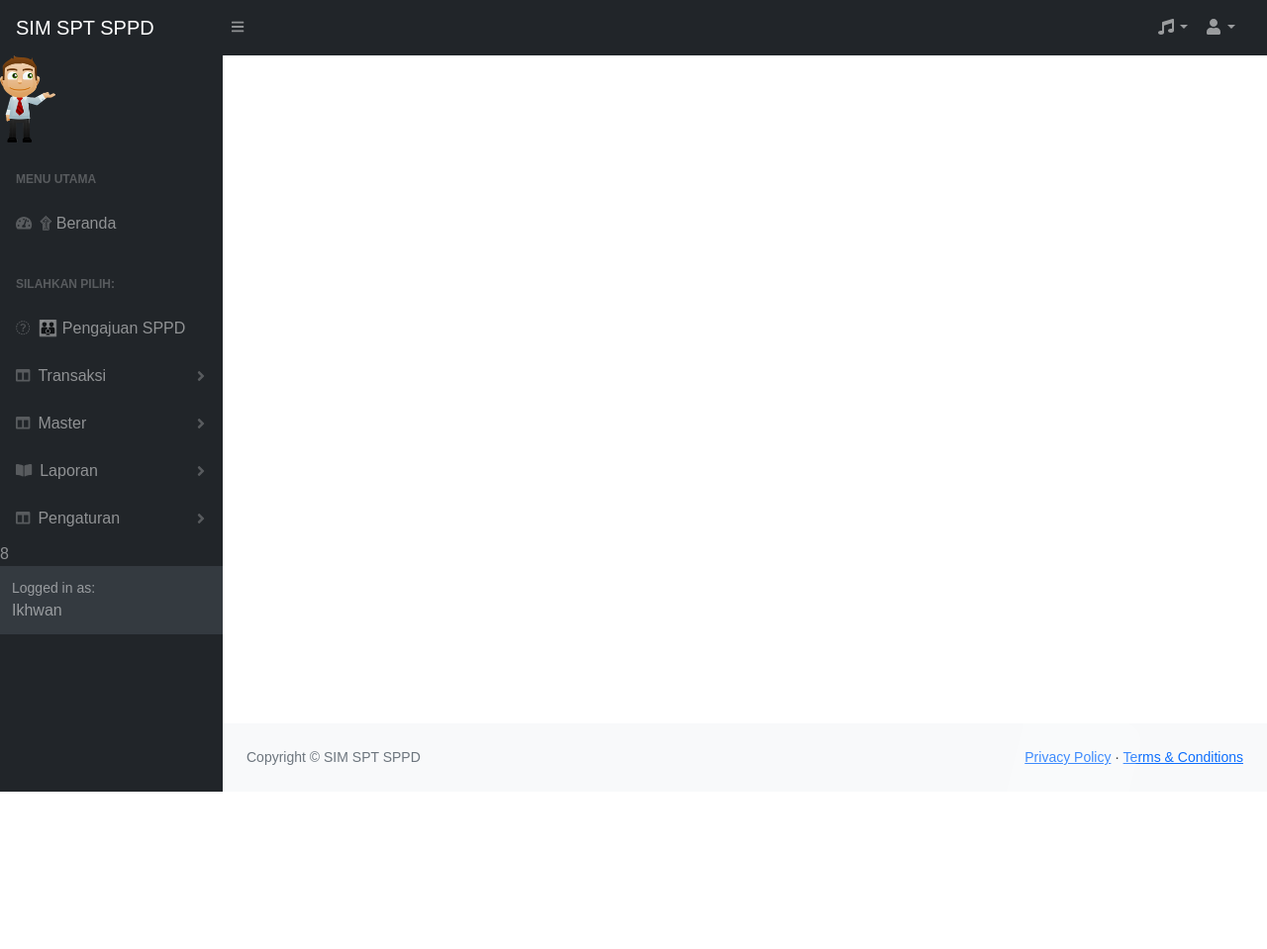
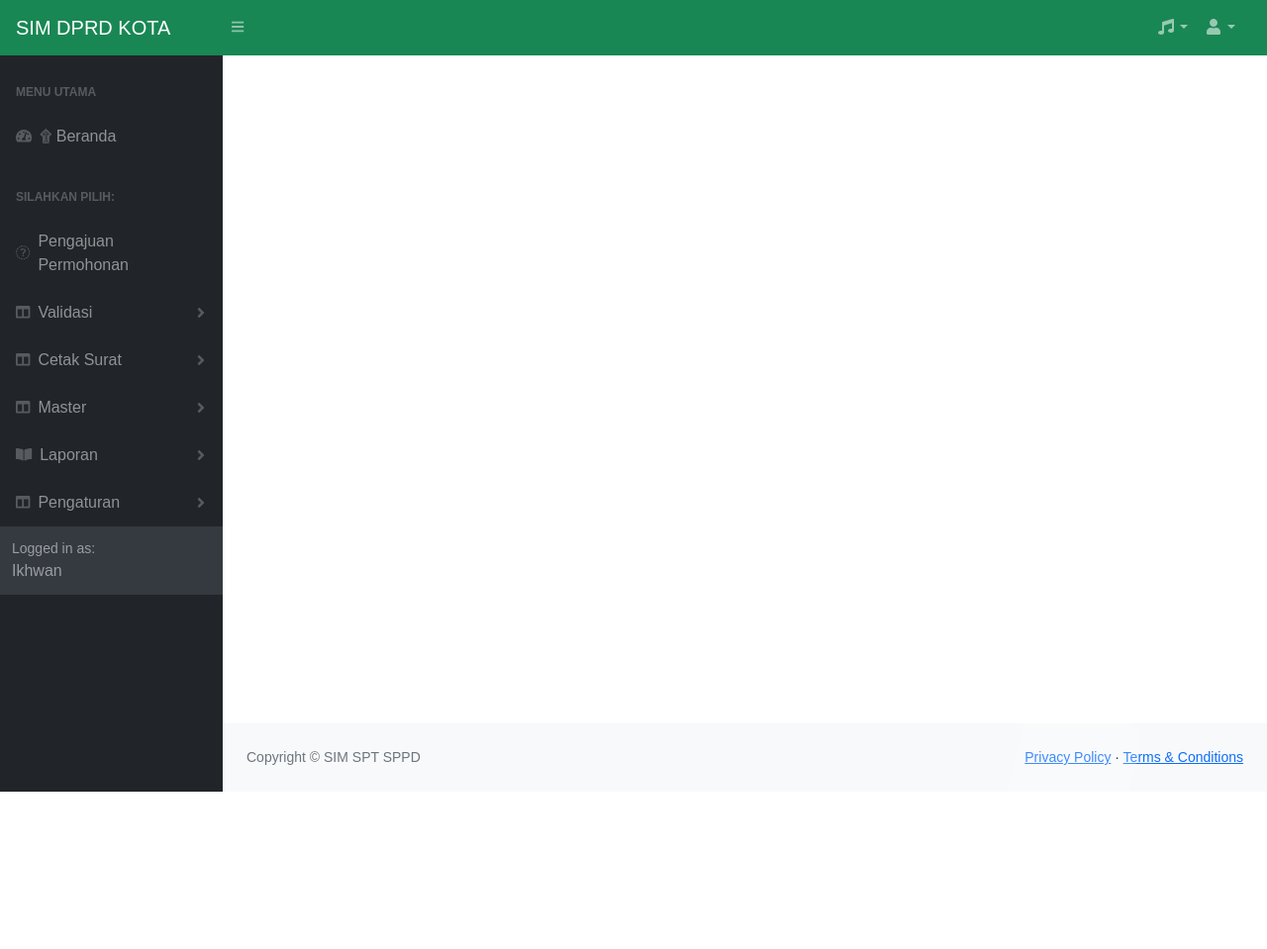
Before and after one commit to Kin77Dragg/SIMSPTSPPD, a PHP site: page / in a window 1280 px wide. Shown: the top 959 px of the page at 99% size. Run offline with PHP 8.4, Linux system fonts and the light colour scheme; a user stored in the database is signed in; some libraries are stand-ins or nearby versions.

Commit message:
Add files via upload

```diff
--- a/index.php
+++ b/index.php
@@ -17,16 +17,9 @@
         <link href="https://cdn.jsdelivr.net/npm/simple-datatables@latest/dist/style.css" rel="stylesheet" />
         <link href="css/styles.css" rel="stylesheet" />
         <script src="https://cdnjs.cloudflare.com/ajax/libs/font-awesome/5.15.3/js/all.min.js" crossorigin="anonymous"></script>
-		<!--link href="https://seruni-wilayah2.kemdikbud.go.id/plugins/sweetalert/sweetalert.css" rel="stylesheet" /-->
 	    <link href="css/login.css" rel="stylesheet">
-	<!--link href="https://seruni-wilayah2.kemdikbud.go.id/plugins/animate-css/animate.css" rel="stylesheet" />
-	<script src="https://seruni-wilayah2.kemdikbud.go.id/js/jquery.ui.shake.js"></script>
-	<script src="https://seruni-wilayah2.kemdikbud.go.id/plugins/bootstrap/js/bootstrap.js"></script>
-	<link href="https://seruni-wilayah2.kemdikbud.go.id/plugins/bootstrap/css/bootstrap.css" rel="stylesheet">
-   <script src="https://seruni-wilayah2.kemdikbud.go.id/plugins/bootstrap-notify/bootstrap-notify.js"></script>
-	<link href="https://seruni-wilayah2.kemdikbud.go.id/css/style.css" rel="stylesheet"-->
+
         <script>
-
                 function animateCSS(element, animationName, callback) {
                     const node = document.querySelector(element)
                     node.classList.add('animated', animationName)
@@ -42,6 +35,7 @@
 
                     $('.page-loader-wrapper').hide();
                 });
+                //untuk menampilkan loading page
 	    </script>
     </head>
 	<style>
@@ -64,9 +58,9 @@
         }
     </style>
     <body class="sb-nav-fixed">
-        <nav class="sb-topnav navbar navbar-expand navbar-dark bg-dark">
+        <nav class="sb-topnav navbar navbar-expand navbar-dark bg-success">
             <!-- Navbar Brand-->
-            <a class="navbar-brand ps-3" href="index.php">SIM SPT SPPD</a>
+            <a class="navbar-brand ps-3" href="index.php">SIM DPRD KOTA</a>
             <!-- Sidebar Toggle-->
             <button class="btn btn-link btn-sm order-1 order-lg-0 me-4 me-lg-0" id="sidebarToggle" href="#!"><i class="fas fa-bars"></i></button>
             <!-- Navbar Search-->
@@ -120,9 +114,7 @@
             <div id="layoutSidenav_nav">
                 <nav class="sb-sidenav accordion sb-sidenav-dark" id="sidenavAccordion">
                     <div class="sb-sidenav-menu">
-					    <div class="small"><img src="images/upe.png" width="25%" height="25%"></div>
                         <div class="nav">
-
                             <div class="sb-sidenav-menu-heading">Menu Utama</div>
                             <a class="nav-link" href="beranda.php" target="frmmain">
                                 <div class="sb-nav-link-icon"><i class="fas fa-tachometer-alt"></i></div>
@@ -131,24 +123,34 @@
                             <div class="sb-sidenav-menu-heading">Silahkan pilih:</div>
 							<a class="nav-link" href="carisurat.php" target="frmmain">
                                 <div class="sb-nav-link-icon"><i class="fas fa-people"></i></div>
-                                &#128106; Pengajuan SPPD
+                                Pengajuan Permohonan
                             </a>
                             <a class="nav-link collapsed" href="#" data-bs-toggle="collapse" data-bs-target="#collapseLayouts" aria-expanded="false" aria-controls="collapseLayouts">
                                 <div class="sb-nav-link-icon"><i class="fas fa-columns"></i></div>
-                                Transaksi
+                                Validasi
+                                <div class="sb-sidenav-collapse-arrow"><i class="fas fa-angle-down"></i></div>
+                            </a>
+                            <div class="collapse" id="collapseLayouts" aria-labelledby="headingOne" data-bs-parent="#sidenavAccordion">
+                                <nav class="sb-sidenav-menu-nested nav">
+									<a class="nav-link" href="vanggota.php" target="frmmain">validasi anggota</a>
+									<a class="nav-link" href="vaketua.php" target="frmmain">validasi ketua</a>
+									<a class="nav-link" href="vasekwan.php" target="frmmain">validasi sekwan</a>
+									<a class="nav-link" href="vapendamping.php" target="frmmain">validasi pendamping</a>
+									<a class="nav-link" href="vakabag.php" target="frmmain">validasi kabag</a>
+                                </nav>
+                            </div>
+                            <a class="nav-link collapsed" href="#" data-bs-toggle="collapse" data-bs-target="#collapseLayouts" aria-expanded="false" aria-controls="collapseLayouts">
+                                <div class="sb-nav-link-icon"><i class="fas fa-columns"></i></div>
+                                Cetak Surat
                                 <div class="sb-sidenav-collapse-arrow"><i class="fas fa-angle-down"></i></div>
                             </a>
                             <div class="collapse" id="collapseLayouts" aria-labelledby="headingOne" data-bs-parent="#sidenavAccordion">
                                 <nav class="sb-sidenav-menu-nested nav">
                                     <a class="nav-link" href="anggotadewan.php" target="frmmain">Anggota Dewan</a>
                                     <a class="nav-link" href="Pendamping.php" target="frmmain">Pendamping</a>
-									<a class="nav-link" href="vanggota.php" target="frmmain">validasi anggota</a>
-									<a class="nav-link" href="vaketua.php" target="frmmain">validasi ketua</a>
-									<a class="nav-link" href="vasekwan.php" target="frmmain">validasi sekwan</a>
-									<a class="nav-link" href="vapendamping.php" target="frmmain">validasi pendamping</a>
-									<a class="nav-link" href="cesptanggota.php" target="frmmain">cetak spt anggota</a>
-									<a class="nav-link" href="vakabag.php" target="frmmain">validasi kabag</a>
-									<a class="nav-link" href="cesptpendamping.php" target="frmmain">cetak spt pendamping</a>
+									<a class="nav-link" href="cesptanggota.php" target="frmmain">Cetak SPT Anggota</a>
+									<a class="nav-link" href="cesptpendamping.php" target="frmmain">Cetak SPT Pendamping</a>
+                                    <a class="nav-link" href="vakabag.php" target="frmmain">Cetak SPPD</a>
                                 </nav>
                             </div>
 							<a class="nav-link collapsed" href="#" data-bs-toggle="collapse" data-bs-target="#collapseLayoutsb" aria-expanded="false" aria-controls="collapseLayouts">
@@ -161,8 +163,8 @@
                                     <a class="nav-link" href="formlevel.php" target="frmmain">Level</a>
                                     <a class="nav-link" href="formunit.php" target="frmmain">Unit</a>
 									<a class="nav-link" href="formpengguna.php" target="frmmain">Pengguna</a>
-									<!--a class="nav-link" href="vaketua.php" target="frmmain">validasi ketua</a>
-									<a class="nav-link" href="vasekwan.php" target="frmmain">validasi sekwan</a>
+									<a class="nav-link" href="formgolongan.php" target="frmmain">Golongan</a>
+									<!--a class="nav-link" href="vasekwan.php" target="frmmain">validasi sekwan</a>
 									<a class="nav-link" href="vapendamping.php" target="frmmain">validasi pendamping</a>
 									<a class="nav-link" href="cesptanggota.php" target="frmmain">cetak spt anggota</a>
 									<a class="nav-link" href="vakabag.php" target="frmmain">validasi kabag</a>
@@ -178,46 +180,15 @@
 
                             <div class="collapse" id="collapseLaporan" aria-labelledby="headingTwo" data-bs-parent="#sidenavAccordion">
                                 <nav class="sb-sidenav-menu-nested nav accordion" id="sidenavAccordionPages">
-								    <a class="nav-link" href="lappelanggan.php" target="frmmain">&#128188; Laporan daftar sppd</a>
+								    <a class="nav-link" href="lappelanggan.php" target="frmmain">&#128188; Laporan Daftar SPPD</a>
+                                    <a class="nav-link" href="lappelanggan.php" target="frmmain">&#128188; Laporan Daftar SPT</a>
 									<?php if ($_SESSION['SB_level'] == '5') { ?>
 									<a class="nav-link" href="lapterimaikr.php" target="frmmain">&#129534; Laporan Penerimaan IKR</a>
 									<a class="nav-link" href="lapkaskeluar.php" target="frmmain">&#128181; Laporan Kas Pengeluaran</a>
 									<?php } ?>
-                                    <!--a class="nav-link collapsed" href="#" data-bs-toggle="collapse" data-bs-target="#pagesCollapseAuth" aria-expanded="false" aria-controls="pagesCollapseAuth">
-                                        Authentication
-                                        <div class="sb-sidenav-collapse-arrow"><i class="fas fa-angle-down"></i></div>
-                                    </a>
-                                    <div class="collapse" id="pagesCollapseAuth" aria-labelledby="headingOne" data-bs-parent="#sidenavAccordionPages">
-                                        <nav class="sb-sidenav-menu-nested nav">
-                                            <a class="nav-link" href="login.html">Login</a>
-                                            <a class="nav-link" href="register.html">Register</a>
-                                            <a class="nav-link" href="password.html">Forgot Password</a>
+
                                 </nav>
                             </div>
-                                    <a class="nav-link collapsed" href="#" data-bs-toggle="collapse" data-bs-target="#pagesCollapseError" aria-expanded="false" aria-controls="pagesCollapseError">
-                                        Error
-                                        <div class="sb-sidenav-collapse-arrow"><i class="fas fa-angle-down"></i></div>
-                                    </a>
-                                    <div class="collapse" id="pagesCollapseError" aria-labelledby="headingOne" data-bs-parent="#sidenavAccordionPages">
-                                        <nav class="sb-sidenav-menu-nested nav">
-                                            <a class="nav-link" href="401.html">401 Page</a>
-                                            <a class="nav-link" href="404.html">404 Page</a>
-                                            <a class="nav-link" href="500.html">500 Page</a>
-                                        </nav>
-                                    </div-->
-                                </nav>
-                            </div>
-                            <!--div class="sb-sidenav-menu-heading">Addons</div>
-                            <a class="nav-link" href="charts.html">
-                                <div class="sb-nav-link-icon"><i class="fas fa-chart-area"></i></div>
-                                Charts
-                            </a>
-                            <a class="nav-link" href="tables.html">
-                                <div class="sb-nav-link-icon"><i class="fas fa-table"></i></div>
-                                Tables
-                            </a>
-                        </div-->
-
 						<a class="nav-link collapsed" href="#" data-bs-toggle="collapse" data-bs-target="#collapseSetting" aria-expanded="false" aria-controls="collapseLayouts">
                                 <div class="sb-nav-link-icon"><i class="fas fa-columns"></i></div>
                                 Pengaturan
@@ -237,16 +208,14 @@
 							    <?php } ?>
 
                                 </nav>
-                            </div> <!-- endi a #collapseSetting-->
-
-                    </div> <!-- end div class="nav"-->8
+                            </div>
+                    </div>
                     <div class="sb-sidenav-footer">
                         <div class="small">Logged in as:</div>
                         <?php echo $_SESSION['SB_u'];?>
                     </div>
                 </nav>
-
-            </div> <!-- end div class="sb-sidenav-menu"-->
+            </div>
             <div id="layoutSidenav_content">
                 <main>
                     <iframe src="beranda.php" name="frmmain" width="100%" height="600px"></iframe>
@@ -263,8 +232,8 @@
                         </div>
                     </div>
                 </footer>
-            </div> <!-- end div id="layoutSidenav_content"-->
-        </div> <!-- end div id="layoutSidenav_nav"-->
+            </div>
+        </div>
         <script src="https://cdn.jsdelivr.net/npm/bootstrap@5.1.3/dist/js/bootstrap.bundle.min.js" crossorigin="anonymous"></script>
         <script src="js/scripts.js"></script>
         <script src="https://cdnjs.cloudflare.com/ajax/libs/Chart.js/2.8.0/Chart.min.js" crossorigin="anonymous"></script>
```
Lines whose indentation alone changed are shown as unchanged.
